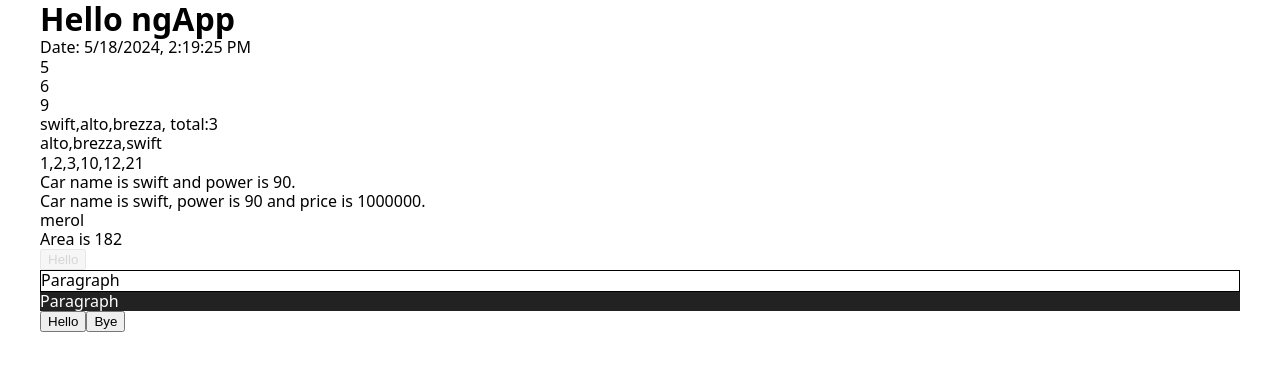
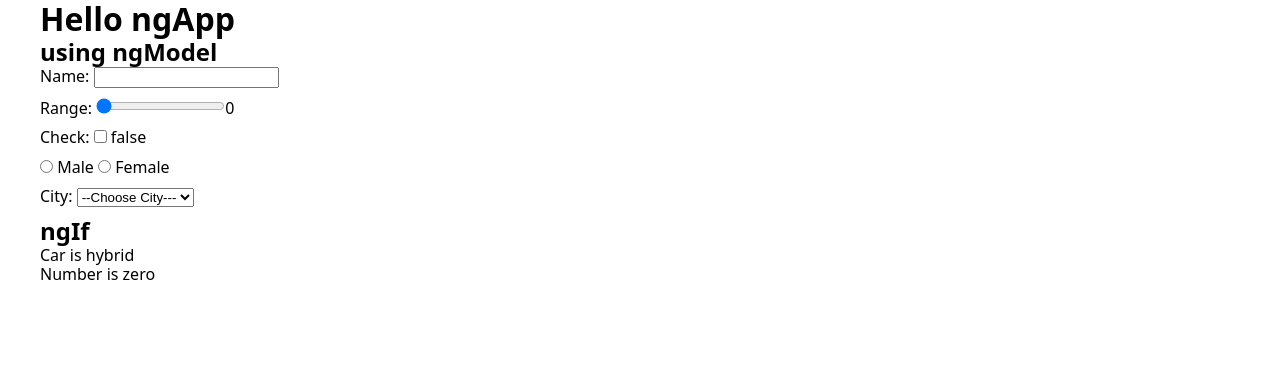
Before and after one commit to avimalhotra/ngApp, an Angular app: page / in a window 1280 px wide. Shown: the top 370 px of the page. Built offline with nearby package versions, Linux system fonts and the light colour scheme.

Commit message:
two way data binding

```diff
--- a/src/app/app.component.html
+++ b/src/app/app.component.html
@@ -1,20 +1,44 @@
 <div class="container">
     <h1>Hello {{title}}</h1>
-    <p>Date: {{date}}</p>
-    <p>{{2+3}}</p>
-    <p>{{2*3}}</p>
-    <p>{{x*3}}</p>
-    <p>{{cars}}, total:{{cars.length}}</p>
-    <p>{{cars.sort()}}</p>
-    <p>{{prices.sort(numSort) }}</p>
-    <p> Car name is {{car.name }} and power is {{car.power}}.</p>
-    <p> Car name is {{car["name"] }}, power is {{car["power"]}} and price is {{car['on-road']}}.</p>
-    <p>{{toReverse("lorem")}}</p>
-    <p>Area is {{area(13,14)}}</p>
-    <!-- <img [src]="src" alt="" width="100" height="100"> -->
-    <button [disabled]="dis">Hello</button>
-    <p [class]="p">Paragraph</p>
-    <p [style]="dark">Paragraph</p>
-    <button (click)="sayHi()">Hello</button> <button (click)="sayBye()">Bye</button> {{name}}
-    <!-- <app-server></app-server> -->
+
+    <!-- <label>Name: <input type="text" (input)="name=$any($event.target).value" ></label> <output>{{name}}</output> -->
+    <!-- <label>Name: <input type="text"  (input)="updateName($event)"></label> <output>{{name}}</output> -->
+
+    <h2>using ngModel</h2>
+    <div class="mb10"><label>Name: <input type="text" [(ngModel)]="name"></label> <output>{{name}}</output></div>
+    <div class="mb10"><label>Range: <input type="range" value="0" min="0" max="10" [(ngModel)]="range"></label> <output>{{range}}</output></div>
+    <div class="mb10"><label>Check: <input type="checkbox" [(ngModel)]="chk"> </label> <output> {{chk}}</output></div>
+    <div class="mb10">
+        <label><input type="radio" name="gender" [(ngModel)]="gen" value="male"> Male </label>
+        <label><input type="radio" name="gender" [(ngModel)]="gen" value="female"> Female </label>
+        <output>{{gen}}</output>
+    </div>
+    <div class="mb10">
+        <label>City:
+            <select [(ngModel)]="city">
+                <option selected disabled value="">--Choose City---</option>
+                <option>New Delhi</option>
+                <option>Chennai</option>
+            </select>
+        </label>
+        <output> {{city}} </output>
+    </div>
+
+    <h2>ngIf</h2>
+
+   <!--  @if (hybrid) { <p>Hybrid Car</p> }
+    @if (!hybrid) { <p>Non Hybrid Car</p> }  -->
+
+    @if (hybrid) {
+        <p>Car is hybrid</p>
+    }
+    @else {
+        <p>Car is not hybrid</p>
+    }
+
+    @if (num==0) { <p>Number is zero</p> }
+    @else if (num>0) { <p>Number is greater then zero</p> }
+    @else { <p>Number is less then zero</p> }
+
+
 </div>
--- a/src/app/app.component.ts
+++ b/src/app/app.component.ts
@@ -1,29 +1,23 @@
 import { Component } from '@angular/core';
 import { RouterOutlet } from '@angular/router';
 // import { ServerComponent } from './server/server.component';
+import { FormsModule } from '@angular/forms';
 
 @Component({
   selector: 'app-root',
   standalone: true,
-  imports: [RouterOutlet /* ServerComponent */ ],
+  imports: [RouterOutlet, FormsModule /* ServerComponent */ ],
   templateUrl: './app.component.html',
   styleUrl: './app.component.css',
 })
 export class AppComponent {
   title = 'ngApp';
-  x=3;
-  date= new Date().toLocaleString();
-  cars=["swift","alto","brezza"];
-  prices=[10,2,12,1,3,21];
-  numSort=function(x:number,y:number){ return x-y };
-  car={name:"swift", power:90, "on-road":1000000};
-  toReverse=(x:string)=>{return x.split("").reverse().join("")};
-  area=(x:number, y:number)=> { return x*y } ;
-  src="assets/icon.png";
-  dis=true;
-  p="para";
-  dark={"background":"#222","color":"#fff"};
   name="";
-  sayHi(){ this.name="Hello" };
-  sayBye(){ this.name="bye Bye" };
+  //updateName(x:Event){this.name=(x.target as HTMLInputElement).value}
+  range=0;
+  chk=false;
+  gen="";
+  city="";
+  hybrid=true;
+  num=0;
 }
--- a/src/styles.css
+++ b/src/styles.css
@@ -3,3 +3,5 @@
 body{font: 16px/1.2 system-ui, sans-serif;}
 .container{ max-width: 1200px; margin: auto;}
 .para{ border: 1px solid #000;}
+
+.mb10{ margin-bottom: 10px;}
```
